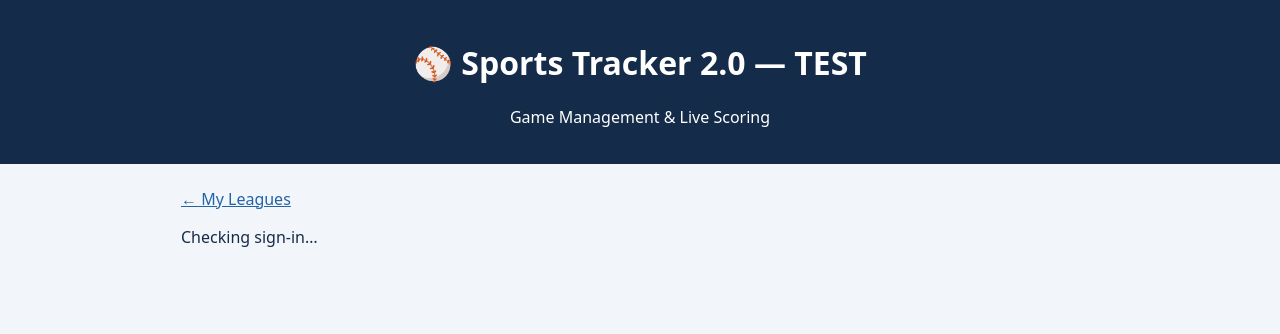
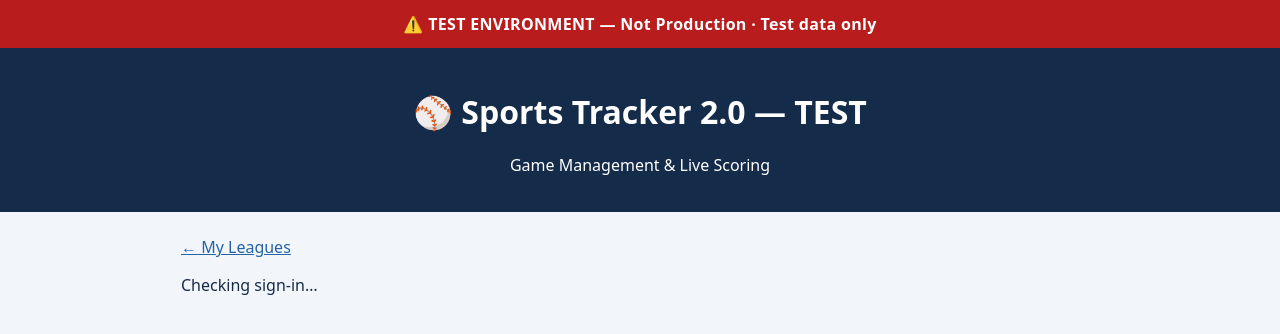
Before and after one commit to snakeeye182024/SportsTracker, a plain HTML site: page test-games.html in a window 1280 px wide. Drawn offline with Linux system fonts and the light colour scheme.

Commit message:
Add prominent red TEST ENVIRONMENT banner to test-games.html

```diff
--- a/test-games.html
+++ b/test-games.html
@@ -8,6 +8,7 @@
 </style>
 </head>
 <body>
+<div role="status" aria-label="Test environment" style="background:#b91c1c;color:#fff;text-align:center;padding:13px 16px;font:700 16px/1.4 system-ui,-apple-system,Segoe UI,sans-serif;letter-spacing:.02em;">⚠️ TEST ENVIRONMENT — Not Production · Test data only</div>
 <header><h1>⚾ Sports Tracker 2.0 — TEST</h1><p>Game Management & Live Scoring</p></header>
 <main>
 <p><a href="./test-leagues.html">← My Leagues</a></p>
```
